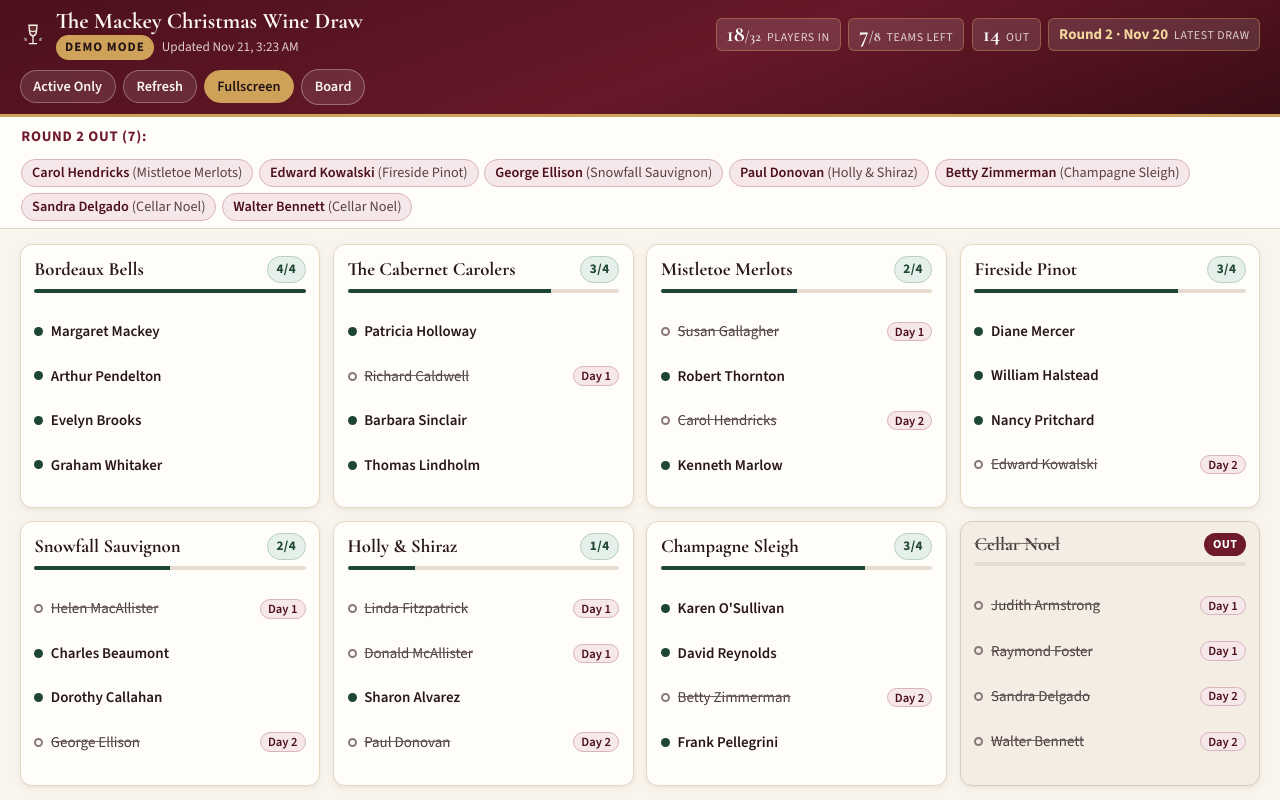
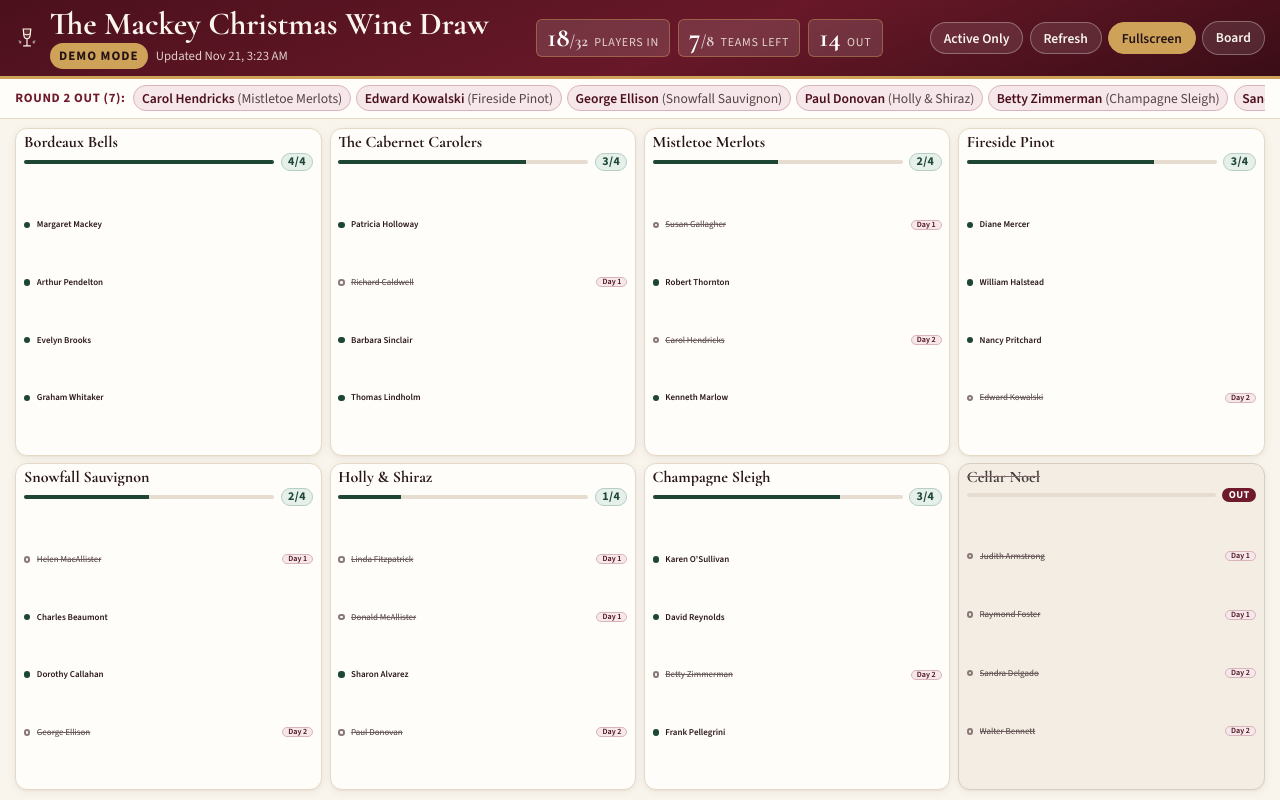
Before and after one commit to justin-reid/Mackey-wine-draw, a plain HTML site: page projector.html in a window 1280 px wide. Drawn offline with nearby package versions, Linux system fonts and the light colour scheme.

Commit message:
Fit all teams on one projector screen (37 teams x 7 players)
- Projector grid picks columns from the team count (37 -> 8 x 5) and
  sizes everything in vh so it scales with the screen height.
- Header: drop the duplicate "Latest Draw" tally (the spotlight strip
  already shows the latest round); fixes the header wrapping over the title.
- Team count badge moves to the progress-bar row so full team names fit.
- Spotlight strip is one line and no longer pushes the grid down.
- Hidden spotlight no longer shows (display:flex was overriding [hidden]).
- tests/projector-layout.js: seeds a 37 x 7 roster and checks at 1920x1080
  and 1280x720 that nothing is clipped, overflows, or truncated.

```diff
--- a/css/styles.css
+++ b/css/styles.css
@@ -1548,10 +1548,12 @@ select {
 
 /* ==========================================================================
    Full-Screen Projector View (projector.html)
+   Sized in vh so the whole board scales with the screen height. The grid
+   is always rows x columns with no scrolling on a 16:9 screen.
    ========================================================================== */
 .projector-body {
   height: 100vh;
-  min-height: 100vh;
+  height: 100dvh;
   display: flex;
   flex-direction: column;
   overflow: hidden;
@@ -1560,11 +1562,10 @@ select {
 
 .proj-header {
   display: flex;
-  flex-wrap: wrap;
   align-items: center;
   justify-content: space-between;
-  gap: 0.5rem 0.9rem;
-  padding: 0.55rem 1.15rem;
+  gap: 1vw;
+  padding: 0.9vh 1.2vw;
   background: linear-gradient(160deg, #4b101c 0%, #681828 55%, #3a0d16 100%);
   color: #fbf6ed;
   border-bottom: 3px solid var(--gold-bright);
@@ -1574,20 +1575,20 @@ select {
 .proj-brand {
   display: flex;
   align-items: center;
-  gap: 0.6rem;
-  flex: 0 0 auto;
+  gap: 0.8vw;
+  min-width: 0;
 }
 
 .proj-ornament svg {
-  width: 26px;
-  height: 26px;
+  width: 3vh;
+  height: 3vh;
   display: block;
 }
 
 .proj-title {
   margin: 0;
   font-family: var(--font-display);
-  font-size: clamp(1.2rem, 1.75vw, 1.85rem);
+  font-size: 4vh;
   font-weight: 700;
   line-height: 1.05;
   white-space: nowrap;
@@ -1596,61 +1597,60 @@ select {
 .proj-sub {
   display: flex;
   align-items: center;
-  gap: 0.45rem;
-  font-size: 0.78rem;
+  gap: 0.6vw;
+  font-size: 1.6vh;
   color: rgba(251, 246, 237, 0.82);
-  margin-top: 0.1rem;
+  margin-top: 0.3vh;
 }
 
 .proj-tallies {
   display: flex;
   align-items: center;
-  gap: 0.45rem;
+  gap: 0.6vw;
   flex-wrap: wrap;
-  flex: 0 0 auto;
 }
 
 .proj-tally {
   background: rgba(255, 253, 249, 0.12);
   border: 1px solid rgba(207, 162, 90, 0.42);
   border-radius: var(--radius-sm);
-  padding: 0.22rem 0.58rem;
+  padding: 0.5vh 0.8vw;
   display: flex;
   align-items: baseline;
-  gap: 0.35rem;
+  gap: 0.5vw;
   white-space: nowrap;
 }
 
 .proj-tally-num {
   font-family: var(--font-display);
-  font-size: 1.3rem;
+  font-size: 3.4vh;
   font-weight: 700;
   line-height: 1;
   color: #ffffff;
 }
 
 .proj-tally-num small {
-  font-size: 0.84rem;
+  font-size: 2vh;
   opacity: 0.78;
 }
 
 .proj-tally-round {
   font-weight: 700;
-  font-size: 0.88rem;
+  font-size: 2vh;
   color: #f3d79d;
 }
 
 .proj-tally-label {
-  font-size: 0.7rem;
+  font-size: 1.5vh;
   text-transform: uppercase;
-  letter-spacing: 0.05em;
+  letter-spacing: 0.06em;
   color: rgba(251, 246, 237, 0.82);
 }
 
 .proj-controls {
   display: flex;
   align-items: center;
-  gap: 0.4rem;
+  gap: 0.5vw;
   flex-shrink: 0;
 }
 
@@ -1658,12 +1658,12 @@ select {
   display: inline-flex;
   align-items: center;
   justify-content: center;
-  padding: 0.36rem 0.75rem;
+  padding: 0.7vh 1vw;
   border-radius: 999px;
   border: 1px solid rgba(255, 255, 255, 0.3);
   background: rgba(255, 255, 255, 0.1);
   color: #fbf6ed;
-  font-size: 0.84rem;
+  font-size: 1.7vh;
   font-weight: 600;
   text-decoration: none;
   cursor: pointer;
@@ -1686,53 +1686,63 @@ select {
   color: #241315;
 }
 
+/* One line: the latest-draw names never push the grid down. */
 .proj-spotlight {
   display: flex;
   align-items: center;
-  gap: 0.65rem 1rem;
-  flex-wrap: wrap;
-  padding: 0.45rem 1.25rem;
+  gap: 0.6vw;
+  height: 5vh;
+  padding: 0 1.2vw;
   background: var(--bg-card);
   border-bottom: 1px solid var(--border-subtle);
   flex-shrink: 0;
+  overflow: hidden;
+  white-space: nowrap;
+}
+
+.proj-spotlight[hidden] {
+  display: none;
 }
 
 .proj-spotlight--winner {
+  height: 6vh;
   background: linear-gradient(90deg, #faf1df 0%, #fffdf8 50%, #faf1df 100%);
   border-bottom: 2px solid var(--gold-bright);
   justify-content: center;
-  padding: 0.55rem 1.25rem;
 }
 
 .proj-spot-label {
-  font-weight: 700;
-  font-size: 0.86rem;
+  flex-shrink: 0;
+  font-weight: 700;
+  font-size: 1.6vh;
   text-transform: uppercase;
   letter-spacing: 0.05em;
   color: var(--claret);
   display: inline-flex;
   align-items: center;
-  gap: 0.35rem;
+  gap: 0.4vw;
 }
 
 .proj-spot-winner {
   font-family: var(--font-display);
-  font-size: 1.4rem;
+  font-size: 3vh;
   color: var(--ink-primary);
 }
 
 .proj-spot-chips {
   display: flex;
-  flex-wrap: wrap;
-  gap: 0.35rem;
+  gap: 0.4vw;
+  min-width: 0;
+  overflow: hidden;
 }
 
 .proj-chip {
+  flex-shrink: 0;
   background: var(--claret-soft);
   border: 1px solid var(--claret-border);
   border-radius: 999px;
-  padding: 0.12rem 0.58rem;
-  font-size: 0.84rem;
+  padding: 0.2vh 0.6vw;
+  font-size: 1.7vh;
   font-weight: 600;
   color: var(--claret-deep);
 }
@@ -1745,12 +1755,12 @@ select {
 .proj-grid {
   flex: 1 1 auto;
   min-height: 0;
-  padding: 0.85rem 1.15rem;
+  padding: 1.2vh 1.2vw;
   display: grid;
   grid-template-columns: repeat(var(--proj-cols, 4), minmax(0, 1fr));
-  grid-auto-rows: minmax(0, 1fr);
-  gap: 0.75rem;
-  overflow-y: auto;
+  grid-template-rows: repeat(var(--proj-rows, 2), minmax(0, 1fr));
+  gap: 0.9vh 0.6vw;
+  overflow: auto;
 }
 
 .proj-team {
@@ -1758,10 +1768,11 @@ select {
   border: 1px solid var(--border-subtle);
   border-radius: var(--radius-md);
   box-shadow: var(--shadow-card);
-  padding: 0.65rem 0.8rem;
+  padding: 0.6vh 0.6vw;
   display: flex;
   flex-direction: column;
   min-height: 0;
+  overflow: hidden;
 }
 
 .proj-team--out {
@@ -1774,18 +1785,20 @@ select {
   background: linear-gradient(180deg, #fffdf6 0%, #faf1df 100%);
 }
 
-.proj-team-head {
-  display: flex;
-  align-items: center;
-  justify-content: space-between;
-  gap: 0.45rem;
-  margin-bottom: 0.35rem;
+.proj-progress-row {
+  display: flex;
+  align-items: center;
+  gap: 0.5vw;
+  margin-bottom: 0.2vh;
+  flex-shrink: 0;
+  min-width: 0;
 }
 
 .proj-team-name {
-  margin: 0;
+  margin: 0 0 0.2vh;
+  min-width: 0;
   font-family: var(--font-display);
-  font-size: clamp(1.1rem, 1.45vw, 1.45rem);
+  font-size: 2vh;
   font-weight: 700;
   line-height: 1.1;
   color: var(--ink-primary);
@@ -1802,9 +1815,10 @@ select {
 
 .proj-badge {
   flex-shrink: 0;
-  font-size: 0.78rem;
-  font-weight: 700;
-  padding: 0.12rem 0.5rem;
+  font-size: 1.5vh;
+  font-weight: 700;
+  line-height: 1.3;
+  padding: 0 0.5vw;
   border-radius: 999px;
   letter-spacing: 0.03em;
 }
@@ -1819,23 +1833,23 @@ select {
   background: var(--claret);
   color: #ffffff;
   text-transform: uppercase;
-  font-size: 0.72rem;
+  font-size: 1.3vh;
 }
 
 .proj-badge--winner {
   background: var(--gold-bright);
   color: #241315;
   text-transform: uppercase;
-  font-size: 0.72rem;
+  font-size: 1.3vh;
 }
 
 .proj-progress {
-  height: 4px;
+  height: 0.5vh;
   border-radius: 999px;
   background: #e6ddd0;
   overflow: hidden;
-  margin-bottom: 0.45rem;
-  flex-shrink: 0;
+  flex: 1 1 auto;
+  min-width: 0;
 }
 
 .proj-progress-fill {
@@ -1851,15 +1865,16 @@ select {
   flex-direction: column;
   justify-content: space-evenly;
   flex: 1 1 auto;
-  gap: 0.22rem;
+  min-height: 0;
 }
 
 .proj-player {
   display: flex;
   align-items: center;
-  gap: 0.45rem;
-  font-size: clamp(0.88rem, 1.05vw, 1.06rem);
-  line-height: 1.25;
+  gap: 0.5vw;
+  font-size: 1.12vh;
+  line-height: 1.2;
+  min-width: 0;
 }
 
 .proj-player-name {
@@ -1869,6 +1884,7 @@ select {
   text-overflow: ellipsis;
   white-space: nowrap;
   flex: 1 1 auto;
+  min-width: 0;
 }
 
 .proj-player--out .proj-player-name {
@@ -1884,8 +1900,8 @@ select {
 }
 
 .proj-dot {
-  width: 9px;
-  height: 9px;
+  width: 0.8vh;
+  height: 0.8vh;
   border-radius: 50%;
   flex-shrink: 0;
 }
@@ -1900,13 +1916,14 @@ select {
 
 .proj-day {
   flex-shrink: 0;
-  font-size: 0.74rem;
+  font-size: 1vh;
+  line-height: 1;
   font-weight: 600;
   color: var(--claret-deep);
   background: var(--claret-soft);
   border: 1px solid var(--claret-border);
   border-radius: 999px;
-  padding: 0.05rem 0.42rem;
+  padding: 0 0.4vw;
 }
 
 .proj-day--winner {
@@ -1920,10 +1937,11 @@ select {
   display: flex;
   align-items: center;
   justify-content: center;
-  font-size: 1.2rem;
+  font-size: 2.4vh;
   color: var(--ink-secondary);
 }
 
+/* Phones and narrow windows: stack normally instead of fitting one screen. */
 @media (max-width: 980px) {
   .projector-body {
     height: auto;
@@ -1932,8 +1950,37 @@ select {
   .proj-header {
     flex-wrap: wrap;
   }
+  .proj-title {
+    font-size: 1.6rem;
+    white-space: normal;
+  }
+  .proj-spotlight {
+    height: auto;
+    flex-wrap: wrap;
+    white-space: normal;
+    padding: 0.6rem 1rem;
+  }
+  .proj-spot-chips {
+    flex-wrap: wrap;
+    overflow: visible;
+  }
+  .proj-chip {
+    font-size: 0.9rem;
+  }
   .proj-grid {
     grid-template-columns: repeat(auto-fit, minmax(250px, 1fr));
+    grid-template-rows: none;
     grid-auto-rows: auto;
-  }
-}
+    overflow: visible;
+  }
+  .proj-team-name {
+    font-size: 1.35rem;
+  }
+  .proj-players {
+    justify-content: flex-start;
+  }
+  .proj-player {
+    font-size: 0.98rem;
+    line-height: 1.5;
+  }
+}
--- a/js/projector.js
+++ b/js/projector.js
@@ -35,21 +35,16 @@ function applyBranding() {
   if (els.demoPill) els.demoPill.hidden = !isDemoMode();
 }
 
-function chooseColumnCount(teamCount) {
-  if (teamCount <= 2) return 2;
-  if (teamCount <= 6) return 3;
-  if (teamCount <= 12) return 4;
-  if (teamCount <= 20) return 5;
-  return 6;
+// Pick a grid shape close to a 16:9 screen: columns ~ sqrt(teams x 1.6), then fill rows.
+// 8 teams -> 4x2, 20 teams -> 6x4, 37 teams -> 8x5.
+function chooseLayout(teamCount) {
+  const cols = Math.max(1, Math.ceil(Math.sqrt(teamCount * 1.6)));
+  const rows = Math.max(1, Math.ceil(teamCount / cols));
+  return { cols, rows };
 }
 
 function renderTallies(board) {
   const s = board.summary;
-  const latest = board.rounds[0];
-  const roundText = latest
-    ? `Round ${latest.round} &middot; ${escapeHtml(latest.label || "")}`
-    : "Ready";
-
   els.tallies.innerHTML = `
     <div class="proj-tally proj-tally--pine">
       <span class="proj-tally-num">${s.activePlayers}<small>/${s.totalPlayers}</small></span>
@@ -62,10 +57,6 @@ function renderTallies(board) {
     <div class="proj-tally proj-tally--claret">
       <span class="proj-tally-num">${s.eliminatedPlayers}</span>
       <span class="proj-tally-label">Out</span>
-    </div>
-    <div class="proj-tally">
-      <span class="proj-tally-round">${roundText}</span>
-      <span class="proj-tally-label">Latest Draw</span>
     </div>
   `;
 }
@@ -124,8 +115,7 @@ function renderGrid(board) {
     return;
   }
 
-  const cols = chooseColumnCount(teams.length);
-  const rows = Math.ceil(teams.length / cols);
+  const { cols, rows } = chooseLayout(teams.length);
   els.grid.style.setProperty("--proj-cols", String(cols));
   els.grid.style.setProperty("--proj-rows", String(rows));
 
@@ -172,11 +162,11 @@ function renderGrid(board) {
 
       return `
         <article class="${cardClass}">
-          <div class="proj-team-head">
-            <h2 class="proj-team-name">${escapeHtml(team.name)}</h2>
+          <h2 class="proj-team-name">${escapeHtml(team.name)}</h2>
+          <div class="proj-progress-row">
+            <div class="proj-progress"><div class="proj-progress-fill" style="width:${pct}%"></div></div>
             ${badge}
           </div>
-          <div class="proj-progress"><div class="proj-progress-fill" style="width:${pct}%"></div></div>
           <ul class="proj-players">${playersHtml}</ul>
         </article>
       `;
```
Also changed, not shown: tests/projector-layout.js (added, +213 -0 lines).
